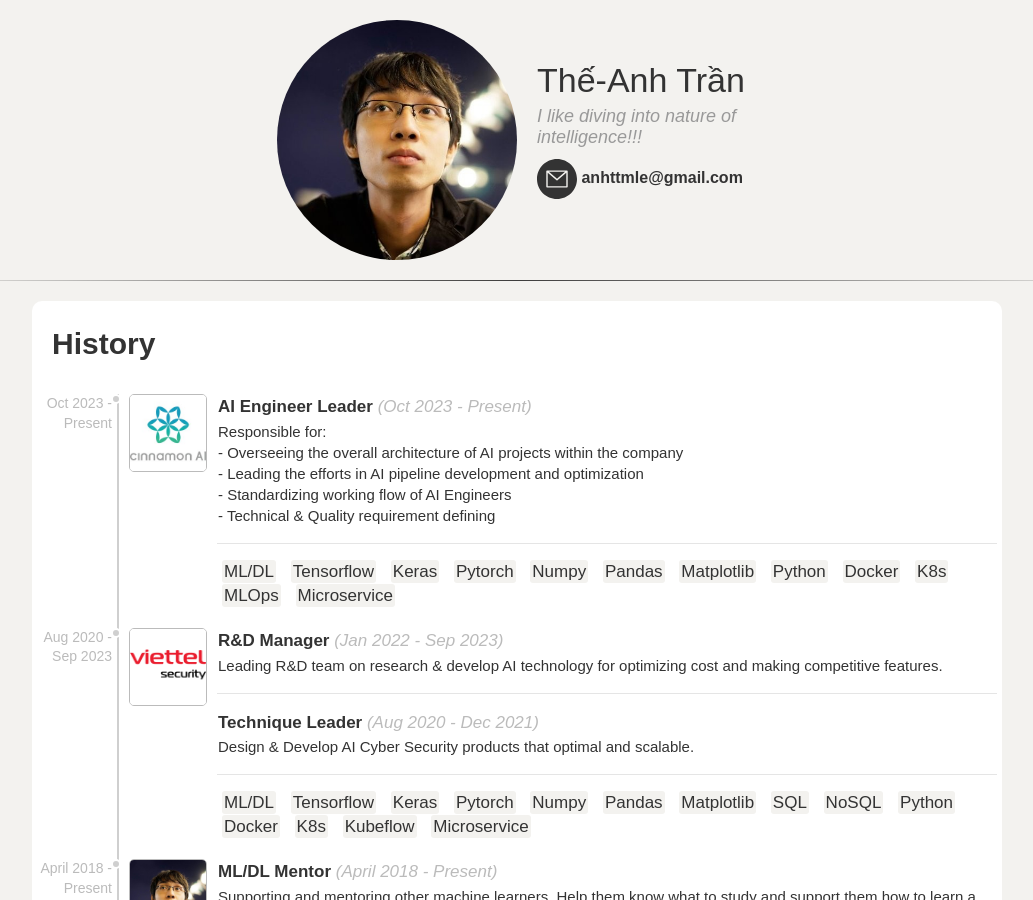
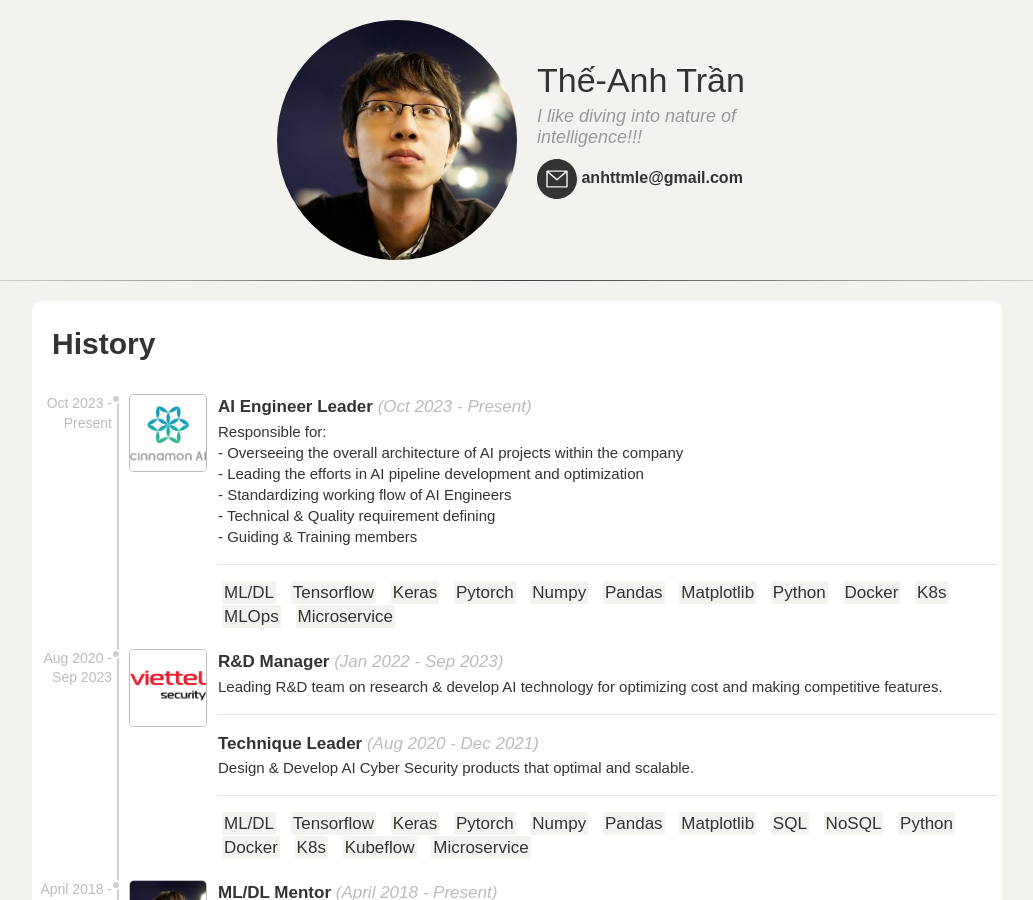
Before and after one commit to anhttmle/anhttmle.github.io, a Jekyll site: the page built from about.html, in a window 1280 px wide and 900 px high. Shown: the whole window, without its empty margins (123-1156 px from the left). Built offline with Jekyll 4.4.1, drawn with Linux system fonts in a browser that asks for light colours.

Commit message:
Update profile.yml

```diff
--- a/_data/profile.yml
+++ b/_data/profile.yml
@@ -30,7 +30,8 @@ experiences:
           <br>- Overseeing the overall architecture of AI projects within the company
           <br>- Leading the efforts in AI pipeline development and optimization
           <br>- Standardizing working flow of AI Engineers
-          <br>- Technical & Quality requirement defining"
+          <br>- Technical & Quality requirement defining
+          <br>- Guiding & Training members"
           children:
 
   - employer: "Viettel Cyber Security"
```
